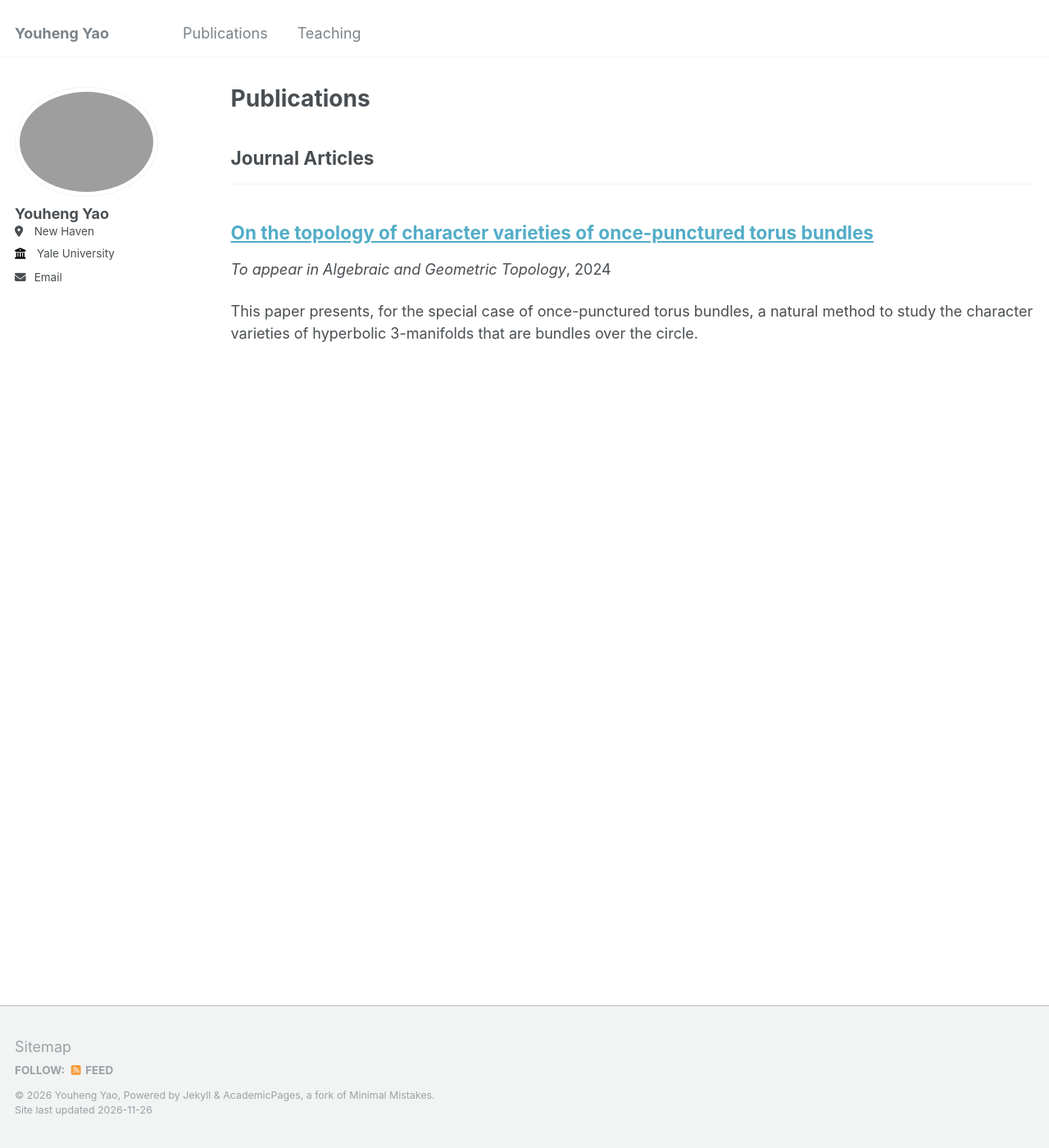
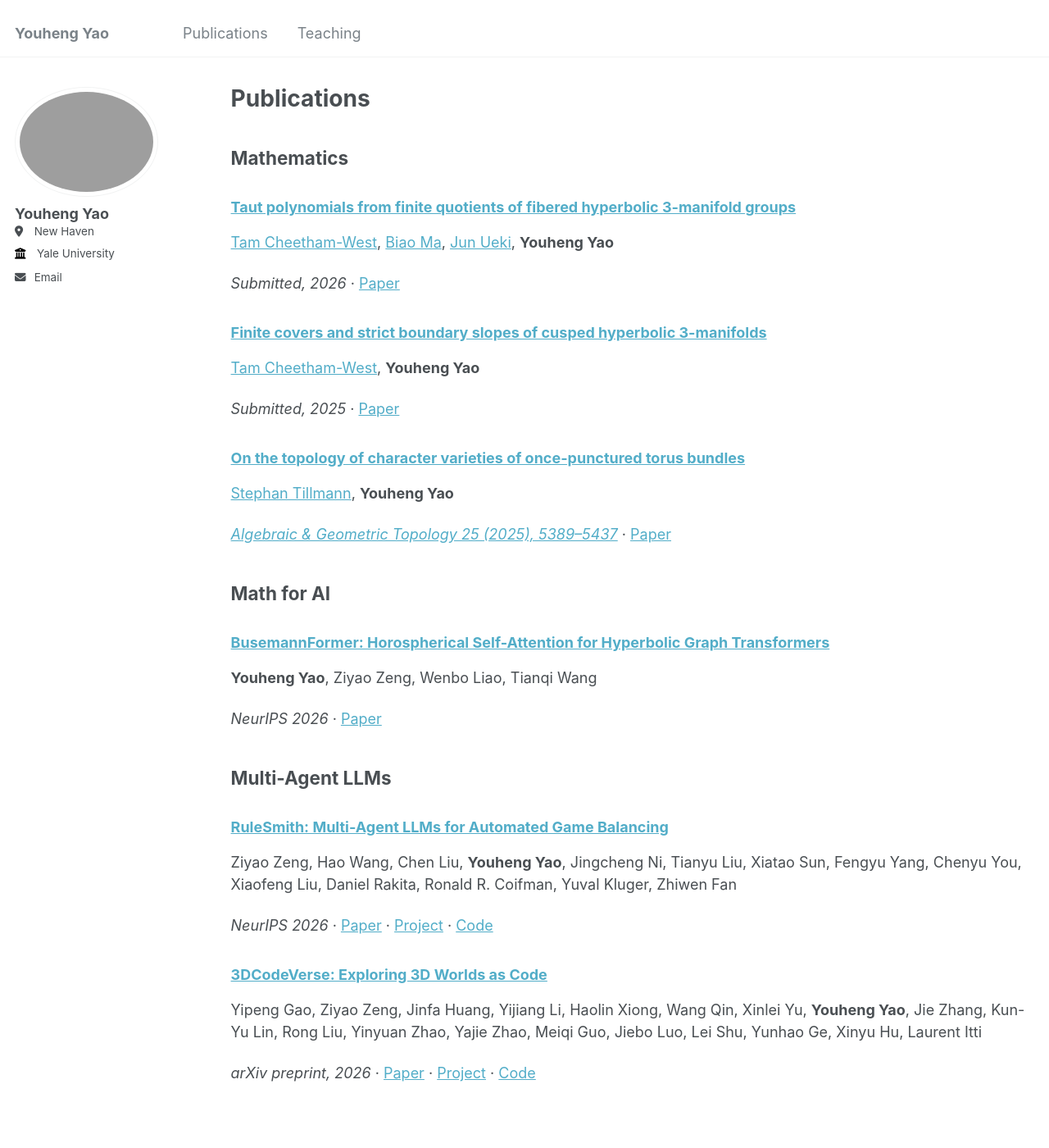
Before and after one commit to LionelYao/LionelYao.github.io, a Jekyll site: the page built from _pages/publications.html, in a window 1280 px wide and 1400 px high. Shown: the whole window at 82% size. Built offline with Jekyll 4.4.1, drawn with Linux system fonts in a browser that asks for light colours; a script that is not in the unit is left out.

Commit message:
Organize research and publications around three research areas

```diff
--- a/_config.yml
+++ b/_config.yml
@@ -73,14 +73,14 @@ author:
   #youtube          : # Username
   #zhihu            : # URL
 
-# Publication Category - The following the list of publication categories and their headings
+# Research areas in the order shown on the publications page
 publication_category:
-  books:
-    title: 'Books'
-  manuscripts:
-    title: 'Journal Articles'
-  conferences:
-    title: 'Conference Papers'
+  mathematics:
+    title: 'Mathematics'
+  math-for-ai:
+    title: 'Math for AI'
+  multi-agent-llms:
+    title: 'Multi-Agent LLMs'
 
 # Site Settings
 teaser                   :  # filename of teaser fallback teaser image placed in /images/, .e.g. "500x300.png"
--- /dev/null
+++ b/_includes/publication-details.html
@@ -0,0 +1,7 @@
+{{ include.paper.authors | markdownify }}
+<p>
+  <em>{% if include.paper.venueurl %}<a href="{{ include.paper.venueurl }}">{{ include.paper.venue | escape }}</a>{% else %}{{ include.paper.venue | escape }}{% endif %}</em>
+  · <a href="{{ include.paper.paperurl }}">Paper</a>
+  {% if include.paper.projecturl %} · <a href="{{ include.paper.projecturl }}">Project</a>{% endif %}
+  {% if include.paper.codeurl %} · <a href="{{ include.paper.codeurl }}">Code</a>{% endif %}
+</p>
--- a/_layouts/single.html
+++ b/_layouts/single.html
@@ -34,7 +34,9 @@ layout: default
           <p class="page__date"><strong><i class="fa fa-fw fa-calendar" aria-hidden="true"></i> {{ site.data.ui-text[site.locale].date_label | default: "Published:" }}</strong> <time datetime="{{ page.modified | date: "%Y-%m-%d" }}">{{ page.modified | date: "%B %d, %Y" }}</time></p>
         {% endif %}
 
-        {% if page.collection == 'teaching' %}
+        {% if page.collection == 'publications' and page.authors %}
+          {% include publication-details.html paper=page %}
+        {% elsif page.collection == 'teaching' %}
           <p> {{ page.type }}, <i>{{ page.venue }}</i>, {{ page.date | default: "1900-01-01" | date: "%Y" }} </p>
         {% elsif page.venue and page.date %}
           <p>Published in <i>{{ page.venue }}</i>, {{ page.date | default: "1900-01-01" | date: "%Y" }} </p>
--- a/_pages/publications.html
+++ b/_pages/publications.html
@@ -5,29 +5,17 @@ permalink: /publications/
 author_profile: true
 ---
 
-<!--{% if site.author.googlescholar %}-->
-<!--  <div class="wordwrap">You can also find my articles on <a href="{{site.author.googlescholar}}">my Google Scholar profile</a>.</div>-->
-<!--{% endif %}-->
-
-{% include base_path %}
-
-<!-- New style rendering if publication categories are defined -->
-{% if site.publication_category %}
-  {% for category in site.publication_category  %}
-    {% assign title_shown = false %}
-    {% for post in site.publications reversed %}
-      {% if post.category != category[0] %}
-        {% continue %}
-      {% endif %}
-      {% unless title_shown %}
-        <h2>{{ category[1].title }}</h2><hr />
-        {% assign title_shown = true %}
-      {% endunless %}
-      {% include archive-single.html %}
-    {% endfor %}
-  {% endfor %}
-{% else %}
-  {% for post in site.publications reversed %}
-    {% include archive-single.html %}
-  {% endfor %}
-{% endif %}
+{% for area in site.publication_category %}
+  {% assign papers = site.publications | where: "category", area[0] | sort: "date" | reverse %}
+  {% if papers.size > 0 %}
+    <section aria-labelledby="{{ area[0] }}">
+      <h2 id="{{ area[0] }}">{{ area[1].title }}</h2>
+      {% for paper in papers %}
+        <article class="archive__item">
+          <h3 class="archive__item-title"><a href="{{ paper.url | relative_url }}">{{ paper.title | escape }}</a></h3>
+          {% include publication-details.html paper=paper %}
+        </article>
+      {% endfor %}
+    </section>
+  {% endif %}
+{% endfor %}
--- /dev/null
+++ b/_publications/3dcodeverse.md
@@ -0,0 +1,13 @@
+---
+title: '3DCodeVerse: Exploring 3D Worlds as Code'
+category: multi-agent-llms
+date: 2026-10-15
+authors: >-
+  Yipeng Gao, Ziyao Zeng, Jinfa Huang, Yijiang Li, Haolin Xiong, Wang Qin, Xinlei Yu,
+  **Youheng Yao**, Jie Zhang, Kun-Yu Lin, Rong Liu, Yinyuan Zhao, Yajie Zhao, Meiqi Guo,
+  Jiebo Luo, Lei Shu, Yunhao Ge, Xinyu Hu, Laurent Itti
+venue: 'arXiv preprint, 2026'
+paperurl: 'https://arxiv.org/abs/2610.22341'
+projecturl: 'https://3dcodeverse.com/'
+codeurl: 'https://github.com/gaoypeng/3dcodeverse'
+---
--- /dev/null
+++ b/_publications/busemannformer.md
@@ -0,0 +1,8 @@
+---
+title: 'BusemannFormer: Horospherical Self-Attention for Hyperbolic Graph Transformers'
+category: math-for-ai
+date: 2026-11-20
+authors: '**Youheng Yao**, Ziyao Zeng, Wenbo Liao, Tianqi Wang'
+venue: 'NeurIPS 2026'
+paperurl: 'https://arxiv.org/abs/2611.27167'
+---
--- /dev/null
+++ b/_publications/finite-covers.md
@@ -0,0 +1,8 @@
+---
+title: 'Finite covers and strict boundary slopes of cusped hyperbolic 3-manifolds'
+category: mathematics
+date: 2025-06-14
+authors: '[Tam Cheetham-West](https://sites.google.com/view/tam-cheetham-west/home), **Youheng Yao**'
+venue: 'Submitted, 2025'
+paperurl: 'https://arxiv.org/abs/2506.12289'
+---
--- a/_publications/once-punctured-torus-bundle.md
+++ b/_publications/once-punctured-torus-bundle.md
@@ -1,9 +1,13 @@
 ---
 title: "On the topology of character varieties of once-punctured torus bundles"
 collection: publications
-category: manuscripts
+category: mathematics
 excerpt: 'This paper presents, for the special case of once-punctured torus bundles, a natural method to study the character varieties of hyperbolic 3-manifolds that are bundles over the circle.'
-date: 2024-06-30
-venue: 'To appear in Algebraic and Geometric Topology'
+date: 2022-06-30
+authors: '[Stephan Tillmann](https://www.maths.usyd.edu.au/u/tillmann/index.html), **Youheng Yao**'
+venue: 'Algebraic & Geometric Topology 25 (2025), 5389–5437'
+venueurl: 'https://msp.org/agt/2025/25-9/p05.xhtml'
 paperurl: 'https://arxiv.org/abs/2206.14954'
 ---
+
+{{ page.excerpt }}
--- /dev/null
+++ b/_publications/rulesmith.md
@@ -0,0 +1,12 @@
+---
+title: 'RuleSmith: Multi-Agent LLMs for Automated Game Balancing'
+category: multi-agent-llms
+date: 2026-10-21
+authors: >-
+  Ziyao Zeng, Hao Wang, Chen Liu, **Youheng Yao**, Jingcheng Ni, Tianyu Liu, Xiatao Sun,
+  Fengyu Yang, Chenyu You, Xiaofeng Liu, Daniel Rakita, Ronald R. Coifman, Yuval Kluger, Zhiwen Fan
+venue: 'NeurIPS 2026'
+paperurl: 'https://arxiv.org/abs/2602.06232'
+projecturl: 'https://adonis-galaxy.github.io/RuleSmith-website/'
+codeurl: 'https://github.com/Adonis-galaxy/RuleSmith'
+---
--- /dev/null
+++ b/_publications/taut-polynomials.md
@@ -0,0 +1,11 @@
+---
+title: 'Taut polynomials from finite quotients of fibered hyperbolic 3-manifold groups'
+category: mathematics
+date: 2026-06-19
+authors: >-
+  [Tam Cheetham-West](https://sites.google.com/view/tam-cheetham-west/home),
+  [Biao Ma](https://sites.google.com/view/biao-ma),
+  [Jun Ueki](https://researchers2.ao.ocha.ac.jp/html/200000791_en.html), **Youheng Yao**
+venue: 'Submitted, 2026'
+paperurl: 'https://arxiv.org/abs/2606.21039'
+---
```
Also changed, not shown: _pages/about.md (+17 -28 lines).
